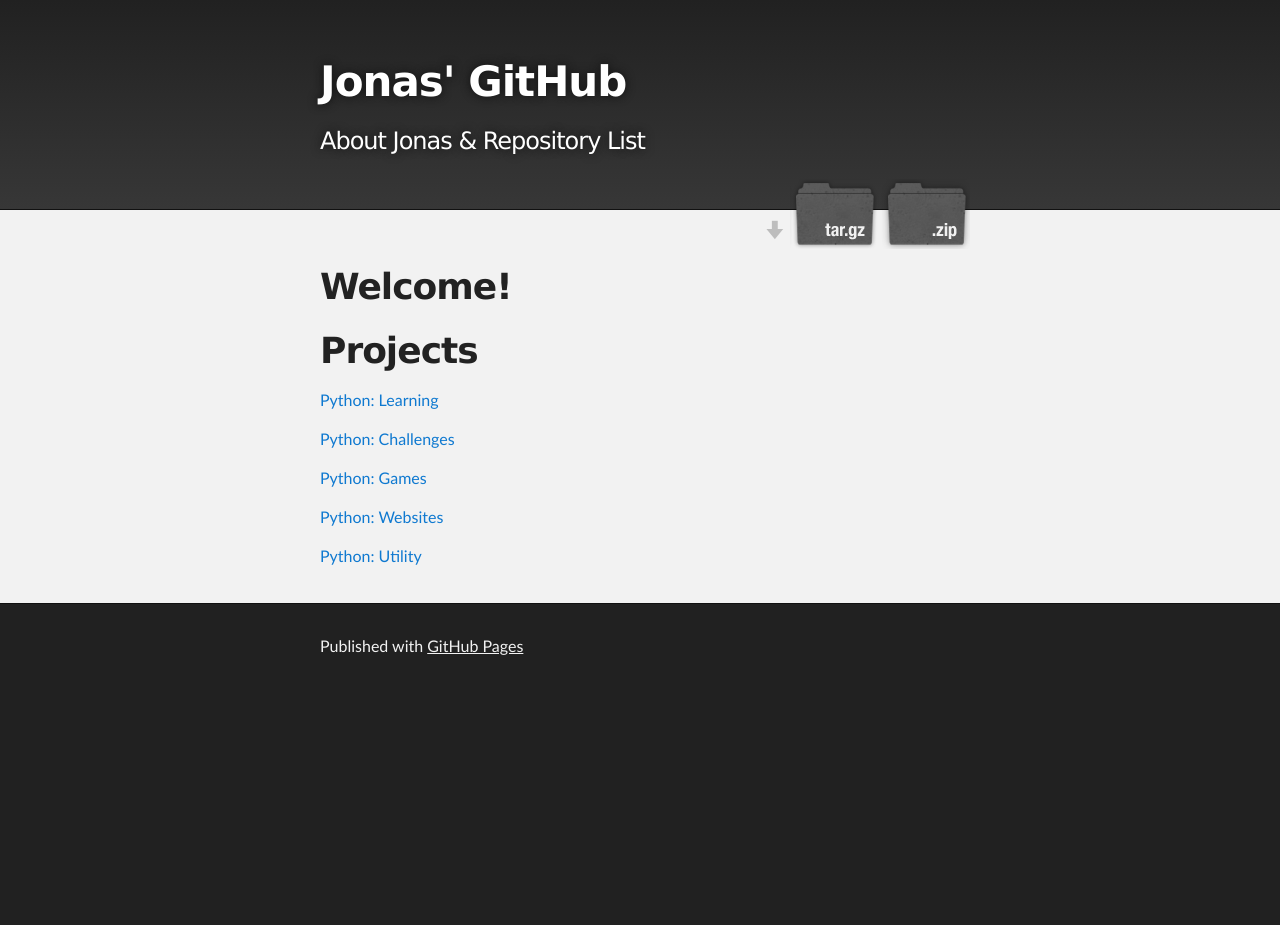
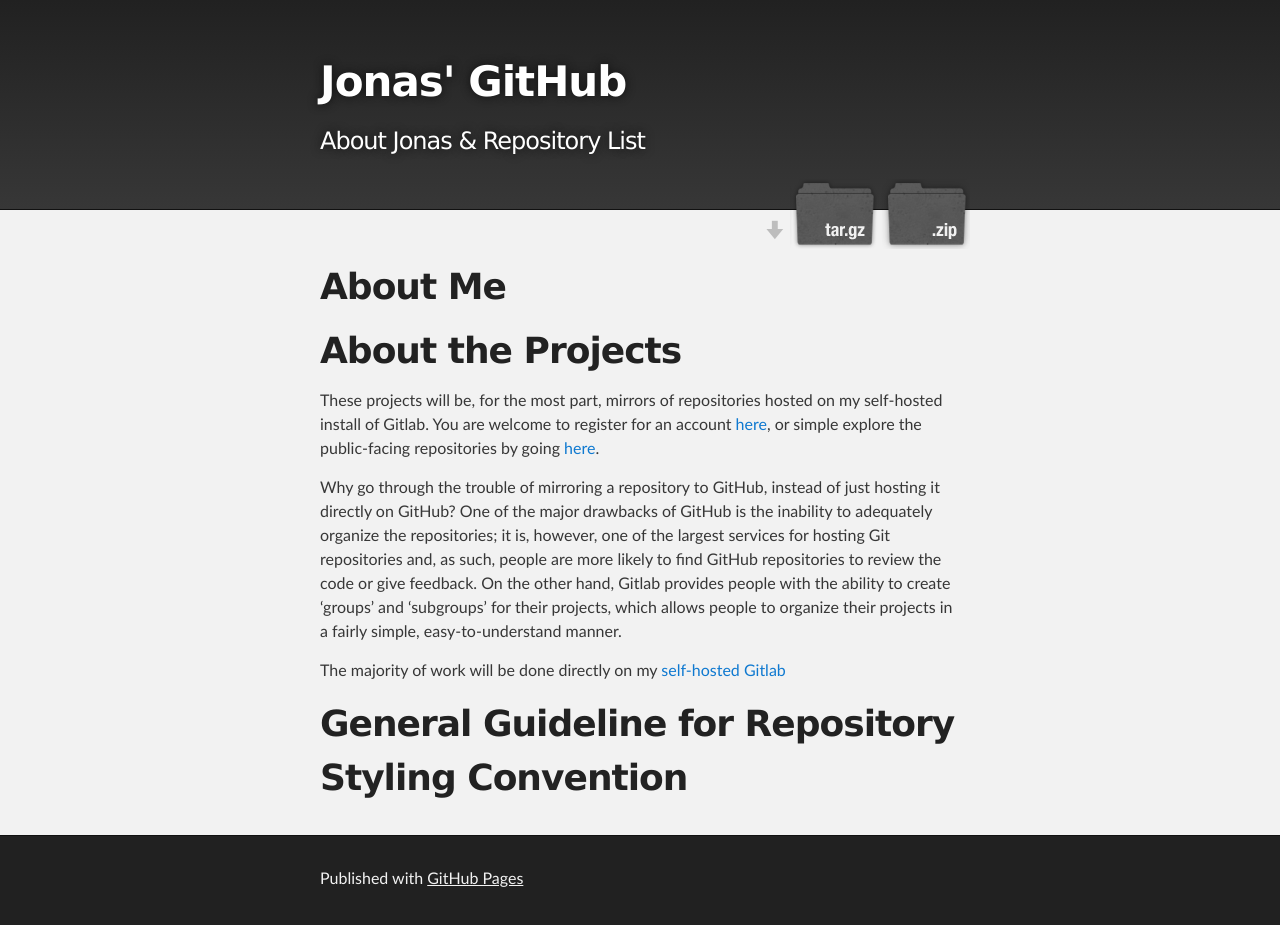
Before and after one commit to jonmcclu/jonmcclu.github.io, a Jekyll site: the page built from index.md, in a window 1280 px wide. Built offline with Jekyll 4.4.1, drawn with Linux system fonts in a browser that asks for light colours; our own code applies the rules of GitHub Pages for plain Markdown files; before the commit the page ends 900 px from its top, so only the background shows below that.

Commit message:
Updating the index.md

```diff
--- a/index.md
+++ b/index.md
@@ -2,18 +2,16 @@
 layout: default
 ---
 
-# Welcome!
+# About Me
 
 
+# About the Projects
 
-# Projects
 
-[Python:  Learning](https://github.com/users/jonmcclu/projects/1)
+These projects will be, for the most part, mirrors of repositories hosted on my self-hosted install of Gitlab. You are welcome to register for an account [here](https://gitlab.developernexus.app), or simple explore the public-facing repositories by going [here](https://gitlab.developernexus.app/explore).
 
-[Python:  Challenges](https://github.com/users/jonmcclu/projects/2)
+Why go through the trouble of mirroring a repository to GitHub, instead of just hosting it directly on GitHub? One of the major drawbacks of GitHub is the inability to adequately organize the repositories; it is, however, one of the largest services for hosting Git repositories and, as such, people are more likely to find GitHub repositories to review the code or give feedback. On the other hand, Gitlab provides people with the ability to create 'groups' and 'subgroups' for their projects, which allows people to organize their projects in a fairly simple, easy-to-understand manner.
 
-[Python:  Games](https://github.com/users/jonmcclu/projects/1)
+The majority of work will be done directly on my [self-hosted Gitlab](https://gitlab.developernexus.app)
 
-[Python:  Websites](https://github.com/users/jonmcclu/projects/1)
-
-[Python:  Utility](https://github.com/users/jonmcclu/projects/1)
+# General Guideline for Repository Styling Convention
```
